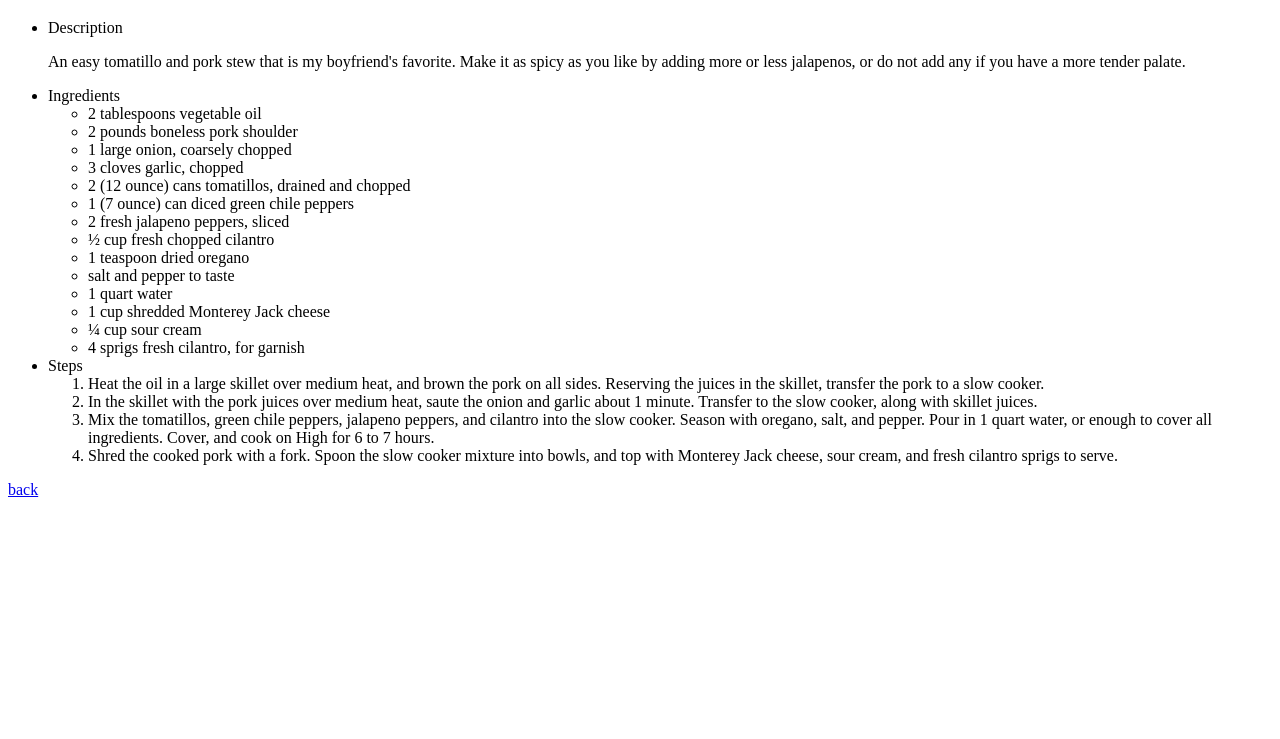
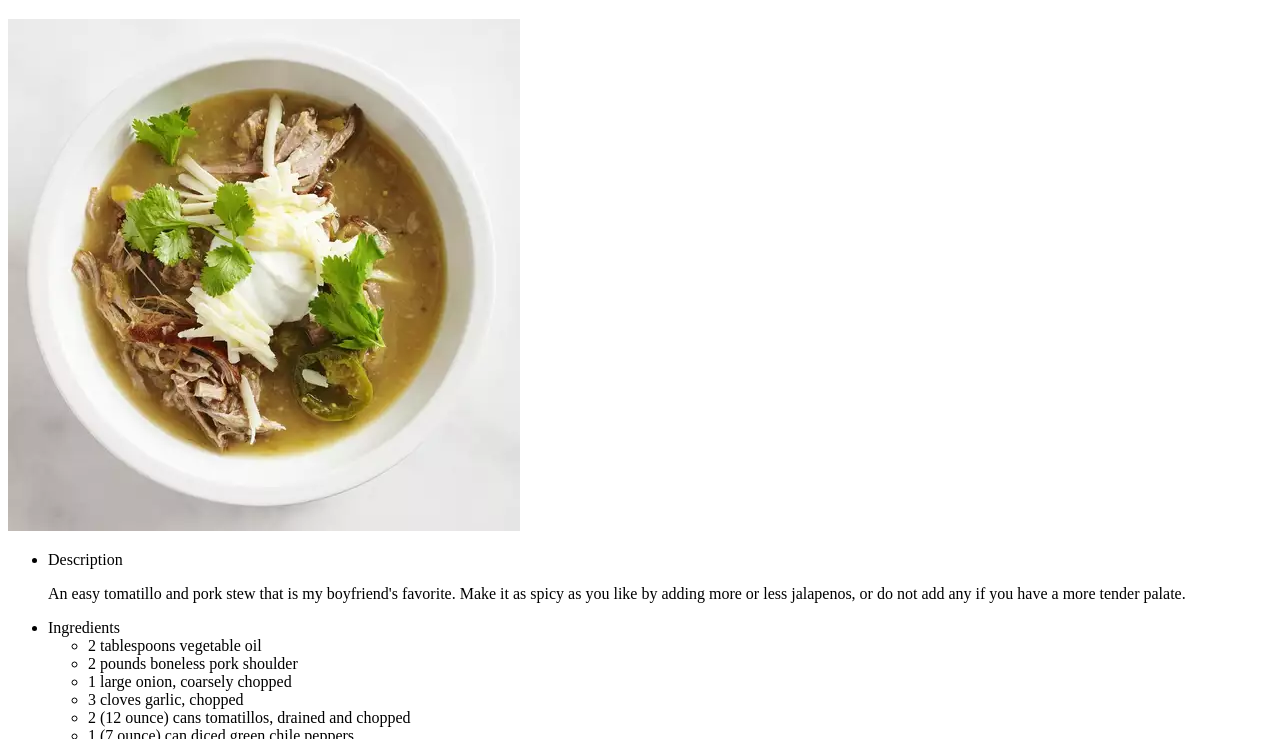
Before and after one commit to Michal-Stasiak/odin-recipes, a plain HTML site: page recipes/slow-cooker-guisado-verde.html in a window 1280 px wide. Shown: the part 61-800 px from the top of the page. Drawn offline with Linux system fonts and the light colour scheme.

Commit message:
add image for slow-cooker-gusado-verde

```diff
--- a/recipes/slow-cooker-guisado-verde.html
+++ b/recipes/slow-cooker-guisado-verde.html
@@ -6,6 +6,7 @@
 </head>
 <body>
     <h1>Slow Cooker Guisado Verde</h1>
+    <img src="../images/pork.jpeg" alt="Slow Cooker Guisado Verde">
 
     <ul>
         <li>
```
